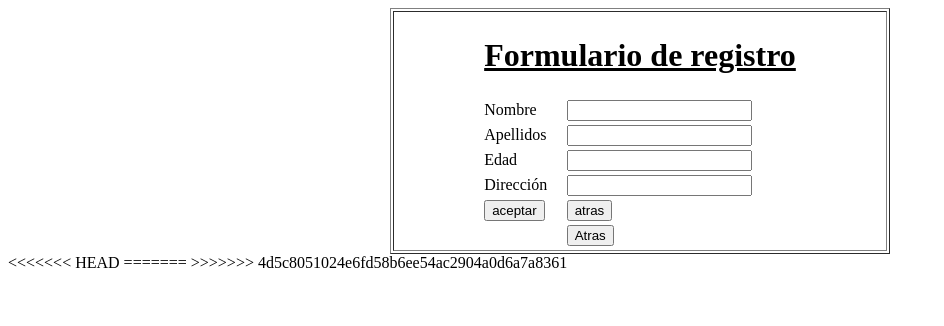
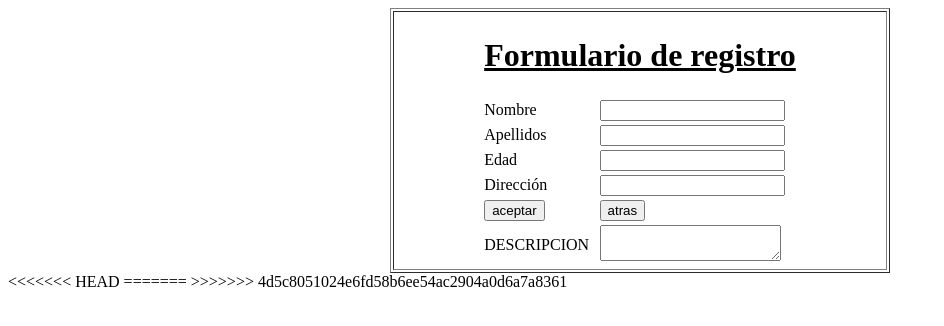
Before and after one commit to carmenInf/AIAW_Grupo4, a plain HTML site: page registro.html in a window 1280 px wide. Shown: the whole page, without its empty margins (0-944 px from the left). Drawn offline with Linux system fonts and the light colour scheme.

Commit message:
MODIFICACION

```diff
--- a/registro.html
+++ b/registro.html
@@ -57,10 +57,10 @@
                                     </td>
                                 </tr>
                                 <tr>
-                                    <td></td>
-                                    <td>
-                                            <a href="./index.html"><input type="button" value="Atras" /></a>
-                                    </td>
+                                    <TD>DESCRIPCION</TD>
+                                    <TD>
+                                        <TEXTAREA NAME="DESCRIPCION"></TEXTAREA>
+                                    </TD>
                                 </tr>
                             </table>
                         </td>
```
